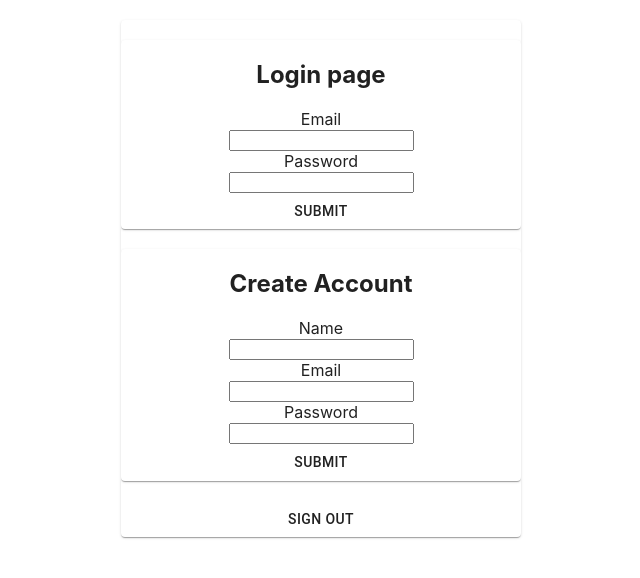
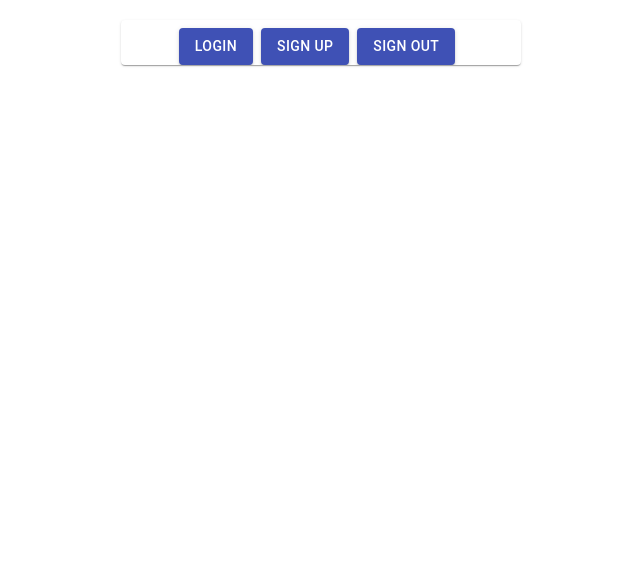
Before and after one commit to Essentialism-2/Frontend, a React (Create React App) app: page / in a window 1280 px wide. Shown: the top 578 px of the page, without its empty margins (319-959 px from the left). Built offline with nearby package versions, Linux system fonts and the light colour scheme.

Commit message:
Working list

```diff
--- a/src/App.js
+++ b/src/App.js
@@ -1,26 +1,32 @@
 import React from 'react';
-import { BrowserRouter as Router, Route, Switch } from 'react-router-dom';
+import { Route, Switch } from 'react-router-dom';
 import LandingPage from './components/LandingPage';
 import ValuesForm from './components/ValuesForm';
 import './App.css';
 import Login from './components/Login';
 import Register from './components/Register';
-
+import SignOut from './components/SignOut'
 
 const App = () => {
     return (
-        <Router>
-            <div className='App'>
-              <Switch>
+        <div className='App'>
+            <Switch>
                 <Route exact path='/' component={LandingPage} />
-                <Route exact path='/login' component={Login} />
-                <Route exact path='/register' component={Register} />
-                <Route exact path='/values-form' component={ValuesForm} />
-              </Switch>
-            </div>
-        </Router>
+                <Route path='/login'>
+                    <Login />
+                </Route>
+                <Route path='/register'>
+                    <Register />
+                </Route>
+                <Route path='/values-form'>
+                    <ValuesForm />
+                </Route>
+                <Route path='/signout'>
+                    <SignOut/>
+                </Route>
+            </Switch>
+        </div>
     );
-}
-
+};
 
 export default App;
--- a/src/components/SignOut.js
+++ b/src/components/SignOut.js
@@ -1,12 +1,35 @@
-import React from 'react'
-import { Button } from '@material-ui/core'
+import React from 'react';
+import { Button } from '@material-ui/core';
+import { makeStyles } from '@material-ui/core/styles';
+import { Card } from '@material-ui/core';
+import { withRouter } from 'react-router-dom';
+
+const useStyles = makeStyles(theme => ({
+    button: {
+        marginTop: theme.spacing(1),
+        marginRight: theme.spacing(1)
+    }
+}));
 
 const SignOut = props => {
+    const classes = useStyles();
+
     const logout = () => {
-        localStorage.clear('token')
-    }
+        localStorage.clear('token');
+        props.history.push('/')
+    };
 
-    return <React.Fragment><Button onClick={logout()}>Sign Out</Button></React.Fragment>
-}
+    return (
+        <Card>
+            <Button
+                onClick={logout()}
+                className={classes.button}
+                color='primary'
+                variant='contained'>
+                Sign Out
+            </Button>
+        </Card>
+    );
+};
 
-export default SignOut
+export default withRouter(SignOut);
--- a/src/components/ValuesForm.js
+++ b/src/components/ValuesForm.js
@@ -93,7 +93,7 @@ const ValuesForm = () => {
             axiosWithAuth()
                 .put(`/values/user/${userId}`, {
                     value_id: item.Value_Id,
-                    description: item.description
+                    description: description.description
                 })
                 .then(res => console.log('Description PUT response', res))
                 .catch(err => console.log('Description PUT error', err));
@@ -105,6 +105,8 @@ const ValuesForm = () => {
             assignValues(right);
         } else if (activeStep === 1) {
             setTopThree(right);
+        } else {
+            sendDescription(right)
         }
         setActiveStep(prevActiveStep => prevActiveStep + 1);
     };
--- a/src/components/landingPage.js
+++ b/src/components/landingPage.js
@@ -2,16 +2,44 @@ import React from 'react';
 import { Link } from 'react-router-dom';
 import Card from '@material-ui/core/Card';
 import { Button } from '@material-ui/core';
-import Login from './Login'
-import Register from './Register'
-import SignOut from './SignOut'
+import { makeStyles } from '@material-ui/core/styles';
 
-const LandingPage = () => {
+const useStyles = makeStyles(theme => ({
+    button: {
+        marginTop: theme.spacing(1),
+        marginRight: theme.spacing(1)
+    }
+}));
+
+const LandingPage = props => {
+    const classes = useStyles();
+
     return (
-        <Card style={{width: "400px", margin: "20px auto"}}>
-            <Link to='/login' component={Login}><Button>Login</Button></Link>
-            <Link to='/register' component={Register}><Button>Sign Up</Button></Link>
-            <Link to='/signout'  component={SignOut}><Button>Sign Out</Button></Link>
+        <Card style={{ width: '400px', margin: '20px auto' }}>
+            <Link to='/login' style={{ textDecoration: 'none' }}>
+                <Button
+                    className={classes.button}
+                    color='primary'
+                    variant='contained'>
+                    Login
+                </Button>
+            </Link>
+            <Link to='/register' style={{ textDecoration: 'none' }}>
+                <Button
+                    className={classes.button}
+                    color='primary'
+                    variant='contained'>
+                    Sign Up
+                </Button>
+            </Link>
+            <Link to='/signout' style={{ textDecoration: 'none' }}>
+                <Button
+                    className={classes.button}
+                    color='primary'
+                    variant='contained'>
+                    Sign Out
+                </Button>
+            </Link>
         </Card>
     );
 };
--- a/src/components/login.js
+++ b/src/components/login.js
@@ -1,43 +1,58 @@
-import React, { useState } from 'react';
-import useForm from "./useForm";
-import validate from "./validateLogin"
+import React from 'react';
+import useForm from './useForm';
+import { makeStyles } from '@material-ui/core/styles';
+import validate from './validateLogin';
 import Card from '@material-ui/core/Card';
 import { Button } from '@material-ui/core';
 import { axiosWithAuth } from '../utils/axiosWithAuth';
+import { withRouter } from 'react-router-dom';
 
-const Login = () => {
-	const { handleChange, handleSubmit, values, errors } = useForm(submit, validate);
+const useStyles = makeStyles(theme => ({
+    button: {
+        marginTop: theme.spacing(1),
+        marginRight: theme.spacing(1)
+    }
+}));
+
+const Login = props => {
+    const { handleChange, handleSubmit, values, errors } = useForm(
+        submit,
+        validate
+	);
+	const classes = useStyles()
     // const [user, setUser] = useState({})
 
     function submit() {
         axiosWithAuth()
-		.post("/users/login", values)
+            .post('/users/login', values)
             .then(res => {
-			localStorage.setItem("token", res.data.token);
-			localStorage.setItem('id', res.data.id)
+                localStorage.setItem('token', res.data.token);
+                localStorage.setItem('id', res.data.id);
+                props.history.push('/dashboard');
                 console.log(res);
             })
             .catch(err => {
                 console.log('API Error ', err);
-		})
+            });
     }
 
     return (
-		<Card style={{width: "400px", margin: "20px auto"}}>
+        <Card style={{ width: '400px', margin: '20px auto' }}>
             <h2>Login page</h2>
             <form onSubmit={handleSubmit} noValidate>
-
                 <div>
                     <label>Email</label>
                     <div>
                         <input
-							className={`${errors.email && "inputError"}`}
-							name="email"
-							type="email"
+                            className={`${errors.email && 'inputError'}`}
+                            name='email'
+                            type='email'
                             value={values.email}
                             onChange={handleChange}
                         />
-						{errors.email && <p className="error">{errors.email}</p>}
+                        {errors.email && (
+                            <p className='error'>{errors.email}</p>
+                        )}
                     </div>
                 </div>
 
@@ -45,21 +60,28 @@ const Login = () => {
                     <label>Password</label>
                     <div>
                         <input
-							className={`${errors.password && "inputError"}`}
-							name="password"
-							type="password"
+                            className={`${errors.password && 'inputError'}`}
+                            name='password'
+                            type='password'
                             value={values.password}
                             onChange={handleChange}
                         />
-						{errors.password && <p className="error">{errors.password}</p>}
+                        {errors.password && (
+                            <p className='error'>{errors.password}</p>
+                        )}
                     </div>
                 </div>
 
-				<Button type="submit">Submit</Button>
-
+                <Button
+                    className={classes.button}
+                    type='submit'
+                    color='primary'
+                    variant='contained'>
+                    Submit
+                </Button>
             </form>
         </Card>
     );
 };
 
-export default Login;
+export default withRouter(Login);
--- a/src/components/register.js
+++ b/src/components/register.js
@@ -3,6 +3,7 @@ import useForm from "./useForm";
 import validate from "./validateLogin"
 import { Button, Card } from '@material-ui/core';
 import { axiosWithAuth } from '../utils/axiosWithAuth';
+import { withRouter } from 'react-router-dom';
 
 const Register = props => {
 	const { handleChange, handleSubmit, values, errors } = useForm(submit, validate);
@@ -77,4 +78,4 @@ const Register = props => {
 	);
 };
 
-export default Register;
+export default withRouter(Register);
--- a/src/index.js
+++ b/src/index.js
@@ -1,4 +1,5 @@
 import React from 'react';
+import {BrowserRouter as Router} from 'react-router-dom';
 import ReactDOM from 'react-dom';
 import './index.css';
 import App from './App';
@@ -6,7 +7,7 @@ import * as serviceWorker from './serviceWorker';
 import Store from './utils/store';
 
 
-ReactDOM.render(<Store><App /></Store>, document.getElementById('root'));
+ReactDOM.render(<Router><Store><App /></Store></Router>, document.getElementById('root'));
 
 // If you want your app to work offline and load faster, you can change
 // unregister() to register() below. Note this comes with some pitfalls.
--- a/src/utils/store.js
+++ b/src/utils/store.js
@@ -5,7 +5,7 @@ export const DescriptionContext = React.createContext([]);
 
 const Store = ({ children }) => {
     const [right, setRight] = useState([]);
-    const [description, setDescription] = useState({description:''})
+    const [description, setDescription] = useState()
 
     return (
         <RightContext.Provider value={[right, setRight]}>
```
Also changed, not shown: src/components/FinalValues.js (+25 -58 lines). Lines whose indentation alone changed are shown as unchanged.
